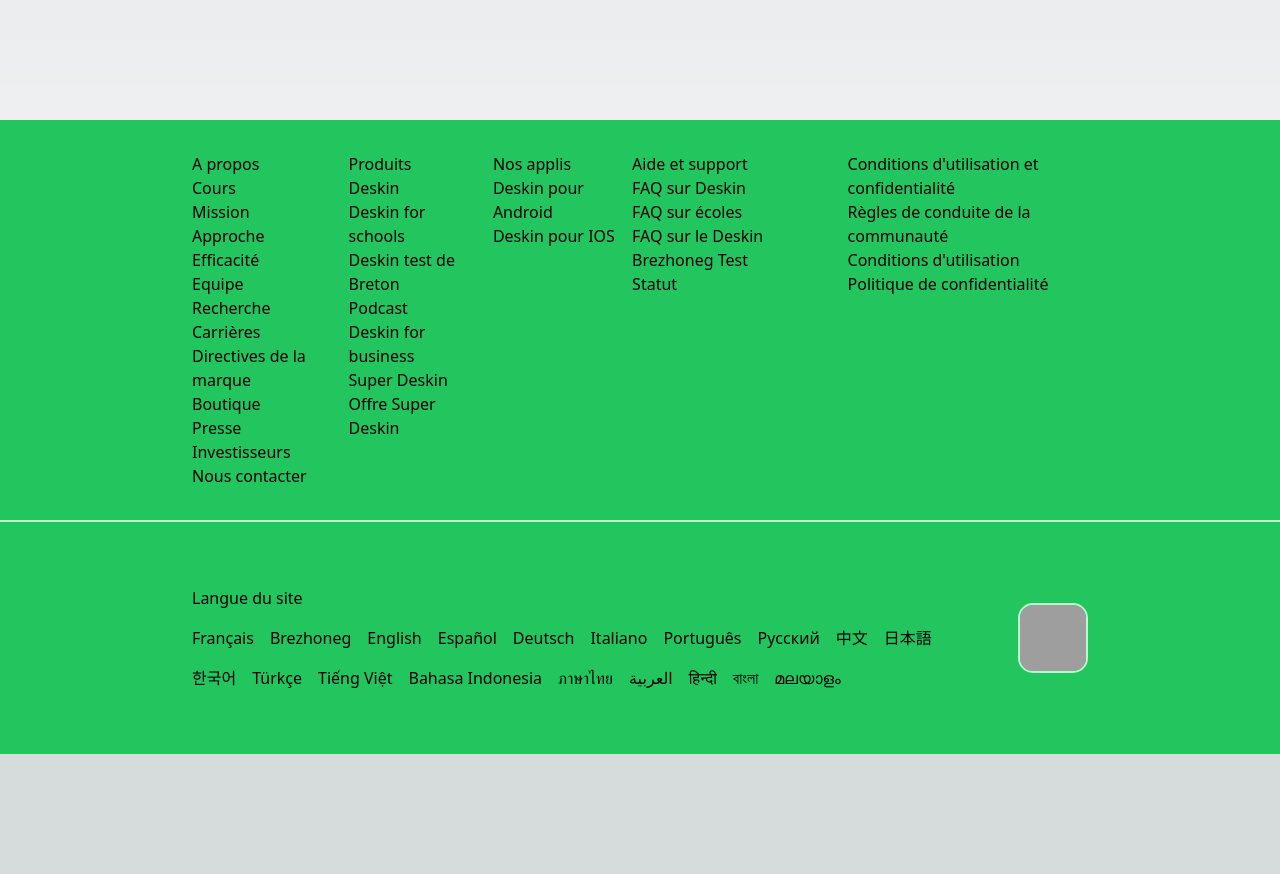
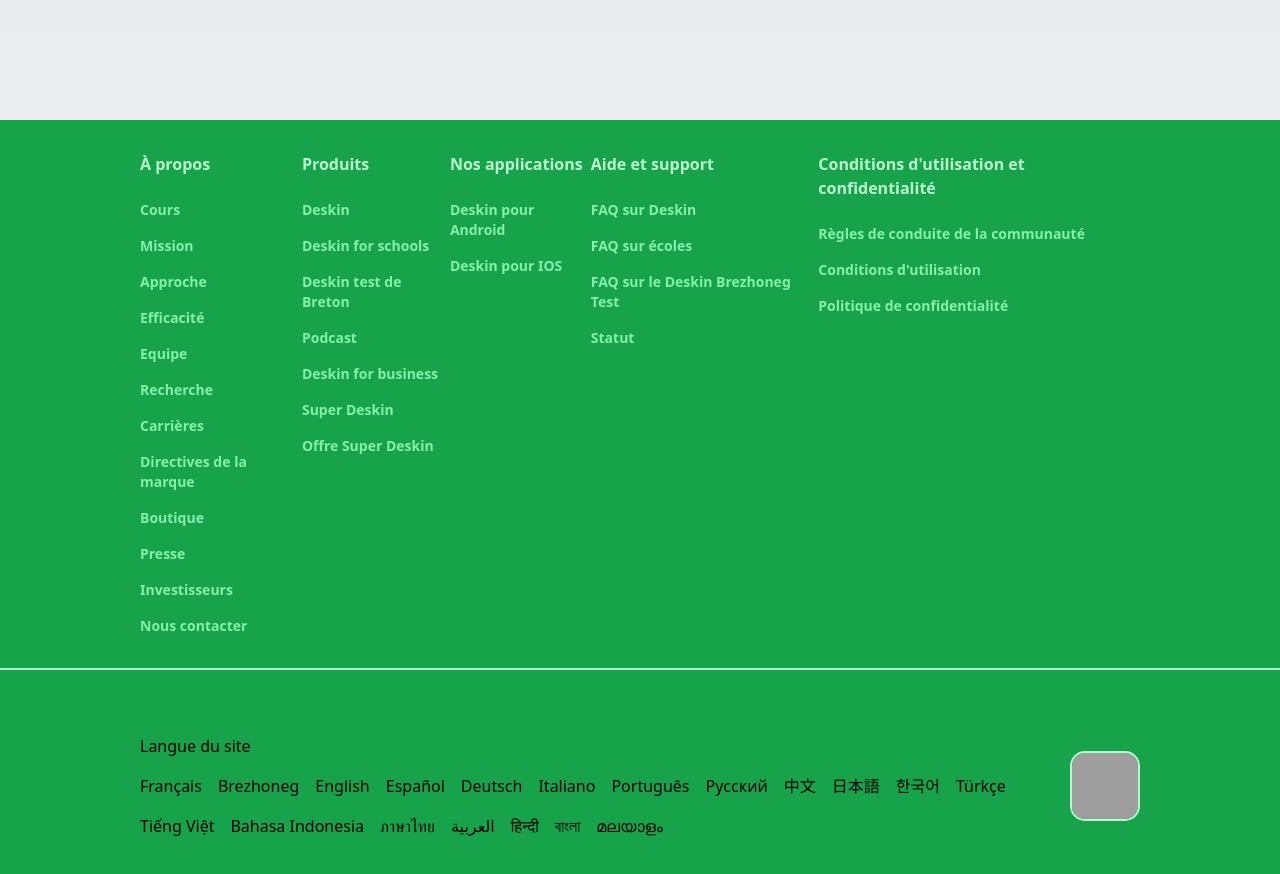
Before and after one commit to Language-Application/back-next, a Next.js app in the folder back/: page /about in a window 1280 px wide. Shown: the part 760-1634 px from the top of the page. Before the commit the page ends 1514 px from the top, so only its background shows below. Built offline with nearby package versions, Linux system fonts and the light colour scheme; grey boxes are pictures that could not be loaded.

Commit message:
TYravail sur le footer

```diff
--- /dev/null
+++ b/back/components/Column.js
@@ -0,0 +1,19 @@
+export default function Column({children,title}) {
+
+    return (
+
+        <div className='flex flex-col gap-6 max-w-1/5'>
+
+            <h3 className='text-base font-bold text-green-200'>{title}</h3>
+
+            <div className="flex flex-col gap-4 text-sm font-semibold text-green-300">
+
+                {children}
+
+            </div>
+
+        </div>
+
+    )
+
+}
--- a/back/components/Footer.js
+++ b/back/components/Footer.js
@@ -1,18 +1,15 @@
 import Link from 'next/link'
+import Column from './Column'
 
 export default function Footer() {
 
     return (
 
-        <footer className='flex flex-col w-screen bg-green-500 items-center'>
+        <footer className='flex flex-col w-screen bg-green-600 items-center'>
 
-            <section className='flex flex-row justify-between items-start gap-4 py-8 md:max-w-[70%]'>
+            <section className='flex flex-row justify-between py-8 md:max-w-[1000px] w-full'>
 
-                <div>
-
-                    <h3>A propos</h3>
-
-                    <div>
+                <Column title={"À propos"}>
 
                     <Link href={`/fr/`}>
 
@@ -86,15 +83,9 @@
 
                     </Link>
 
-                    </div>
+                </Column>
 
-                </div>
-
-                <div>
-
-                    <h3>Produits</h3>
-
-                    <div>
+                <Column title={"Produits"}>
 
                     <Link href={`/fr/`}>
 
@@ -138,15 +129,9 @@
 
                     </Link>
 
-                    </div>
+                </Column>
 
-                </div>
-
-                <div>
-
-                    <h3>Nos applis</h3>
-
-                    <div>
+                <Column title={"Nos applications"}>
 
                     <Link href={`/fr/`}>
 
@@ -160,15 +145,9 @@
 
                     </Link>
 
-                    </div>
+                </Column>
 
-                </div>
-
-                <div>
-
-                    <h3>Aide et support</h3>
-
-                    <div>
+                <Column title={"Aide et support"}>
 
                     <Link href={`/fr/`}>
 
@@ -194,15 +173,9 @@
 
                     </Link>
 
-                    </div>
+                </Column>
 
-                </div>
-
-                <div>
-
-                    <h3>Conditions d'utilisation et confidentialité</h3>
-
-                    <div>
+                <Column title={"Conditions d'utilisation et confidentialité"}>
 
                     <Link href={`/fr/`}>
 
@@ -222,67 +195,13 @@
 
                     </Link>
 
-                    </div>
-
-                </div>
-
-                {/* <div>
-
-                    <h3>Social</h3>
-
-                    <div>
-
-                        <Link href={`/fr/`}>
-
-                            <p>Blog</p>
-
-                        </Link>
-
-                        <Link href={`/fr/`}>
-
-                            <p>Twitter</p>
-
-                        </Link>
-
-                        <Link href={`/fr/`}>
-
-                            <p>Facebook</p>
-
-                        </Link>
-
-                        <Link href={`/fr/`}>
-
-                            <p>Instagram</p>
-
-                        </Link>
-
-                        <Link href={`/fr/`}>
-
-                            <p>LinkedIn</p>
-
-                        </Link>
-
-                        <Link href={`/fr/`}>
-
-                            <p>YouTube</p>
-
-                        </Link>
-
-                        <Link href={`/fr/`}>
-
-                            <p>GitHub</p>
-
-                        </Link>
-
-                    </div>
-
-                </div> */}
+                </Column>
 
             </section>
 
             <hr className='flex flex-row w-screen border-green-200 border-t-[2px]'/>
 
-            <section className='flex flex-row gap-8 justify-between py-16 md:max-w-[70%] items-start w-full'>
+            <section className='flex flex-row gap-8 justify-between py-16 md:max-w-[1000px] items-start w-full'>
 
                 <div className='flex flex-col gap-4'>
 
```
Lines whose indentation alone changed are shown as unchanged.
